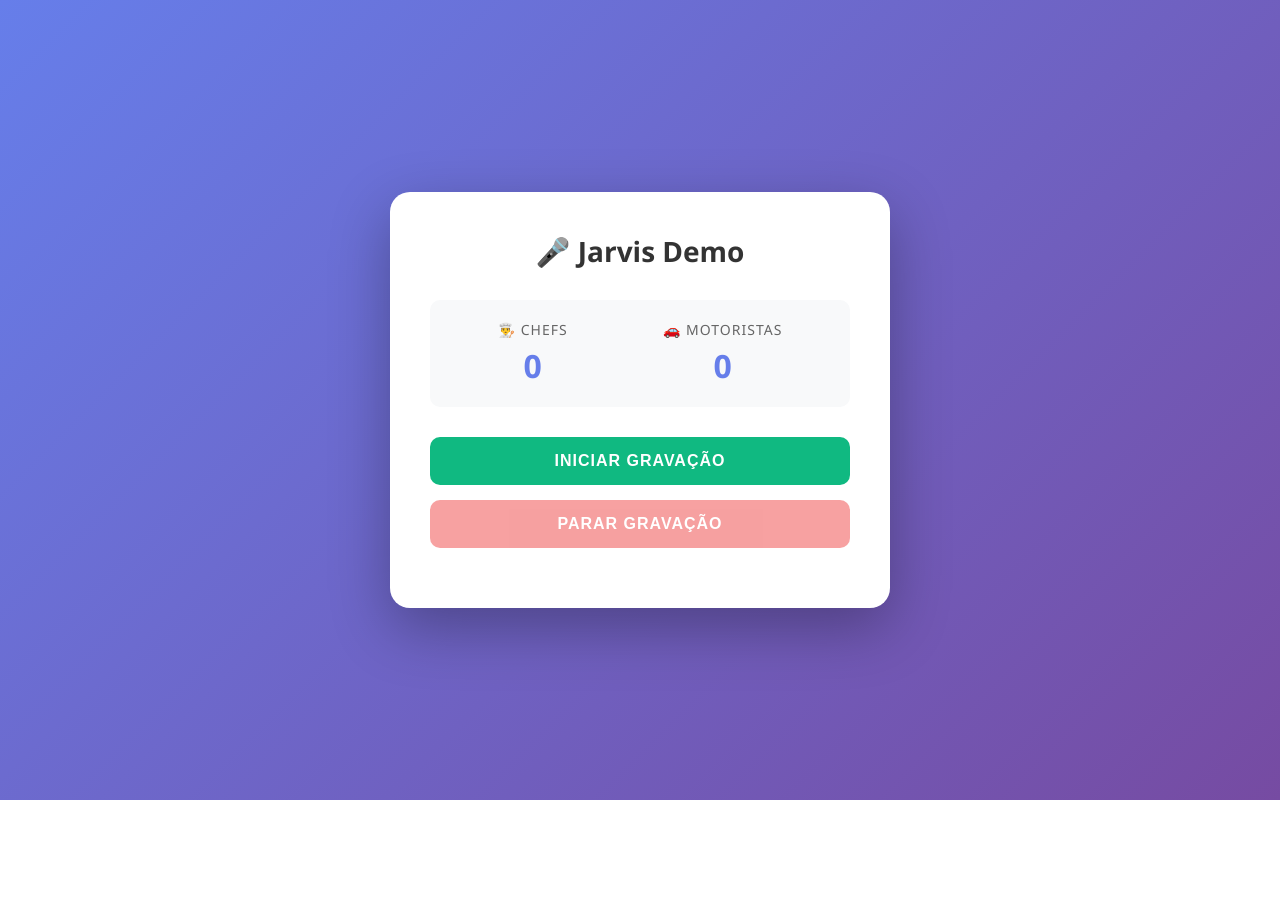
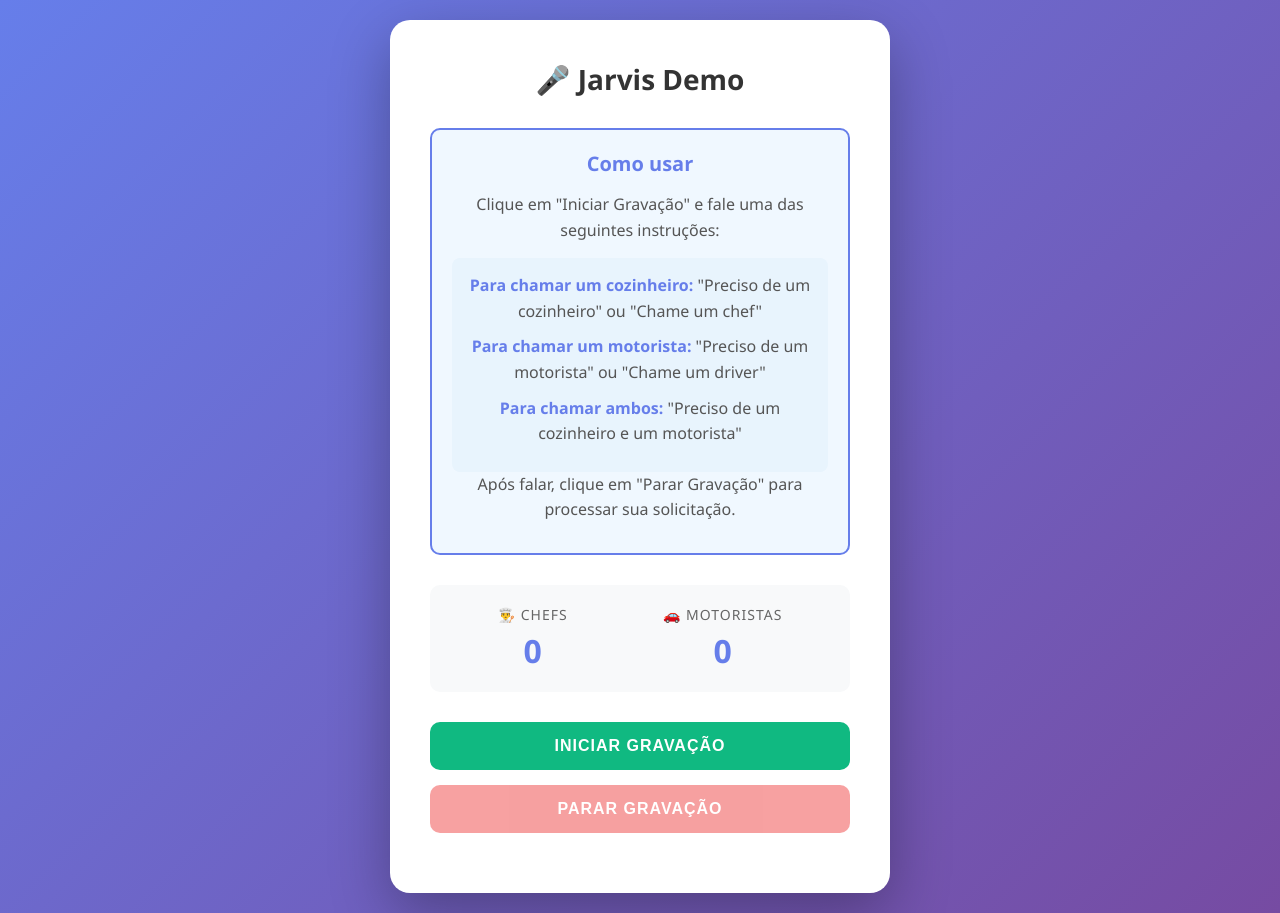
Before and after one commit to pedrogiroldo/jarvis-demo, a website: page src/frontend/index.html in a window 1280 px wide. Before the commit the page ends 800 px from the top, so only its background shows below. Drawn offline with Linux system fonts and the light colour scheme; no server answers.

Commit message:
feat: adicionar instruções de uso e exemplos na interface

```diff
--- a/src/frontend/index.html
+++ b/src/frontend/index.html
@@ -172,21 +172,64 @@
         animation: blink 1s linear infinite;
       }
 
-      @keyframes blink {
-        0%,
-        50% {
-          opacity: 1;
-        }
-        51%,
-        100% {
-          opacity: 0.3;
-        }
+      .instructions {
+        background: #f0f8ff;
+        border: 2px solid #667eea;
+        border-radius: 10px;
+        padding: 20px;
+        margin-bottom: 30px;
+        text-align: center;
+      }
+
+      .instructions h2 {
+        color: #667eea;
+        margin-bottom: 15px;
+        font-size: 20px;
+      }
+
+      .instructions p {
+        color: #555;
+        line-height: 1.6;
+        margin-bottom: 10px;
+      }
+
+      .examples {
+        background: #e8f4fd;
+        padding: 15px;
+        border-radius: 8px;
+        margin-top: 15px;
+      }
+
+      .examples strong {
+        color: #667eea;
       }
     </style>
   </head>
   <body>
     <div class="container">
       <h1>🎤 Jarvis Demo</h1>
+
+      <div class="instructions">
+        <h2>Como usar</h2>
+        <p>Clique em "Iniciar Gravação" e fale uma das seguintes instruções:</p>
+        <div class="examples">
+          <p>
+            <strong>Para chamar um cozinheiro:</strong> "Preciso de um
+            cozinheiro" ou "Chame um chef"
+          </p>
+          <p>
+            <strong>Para chamar um motorista:</strong> "Preciso de um motorista"
+            ou "Chame um driver"
+          </p>
+          <p>
+            <strong>Para chamar ambos:</strong> "Preciso de um cozinheiro e um
+            motorista"
+          </p>
+        </div>
+        <p>
+          Após falar, clique em "Parar Gravação" para processar sua solicitação.
+        </p>
+      </div>
 
       <div class="counters">
         <div class="counter">
```
